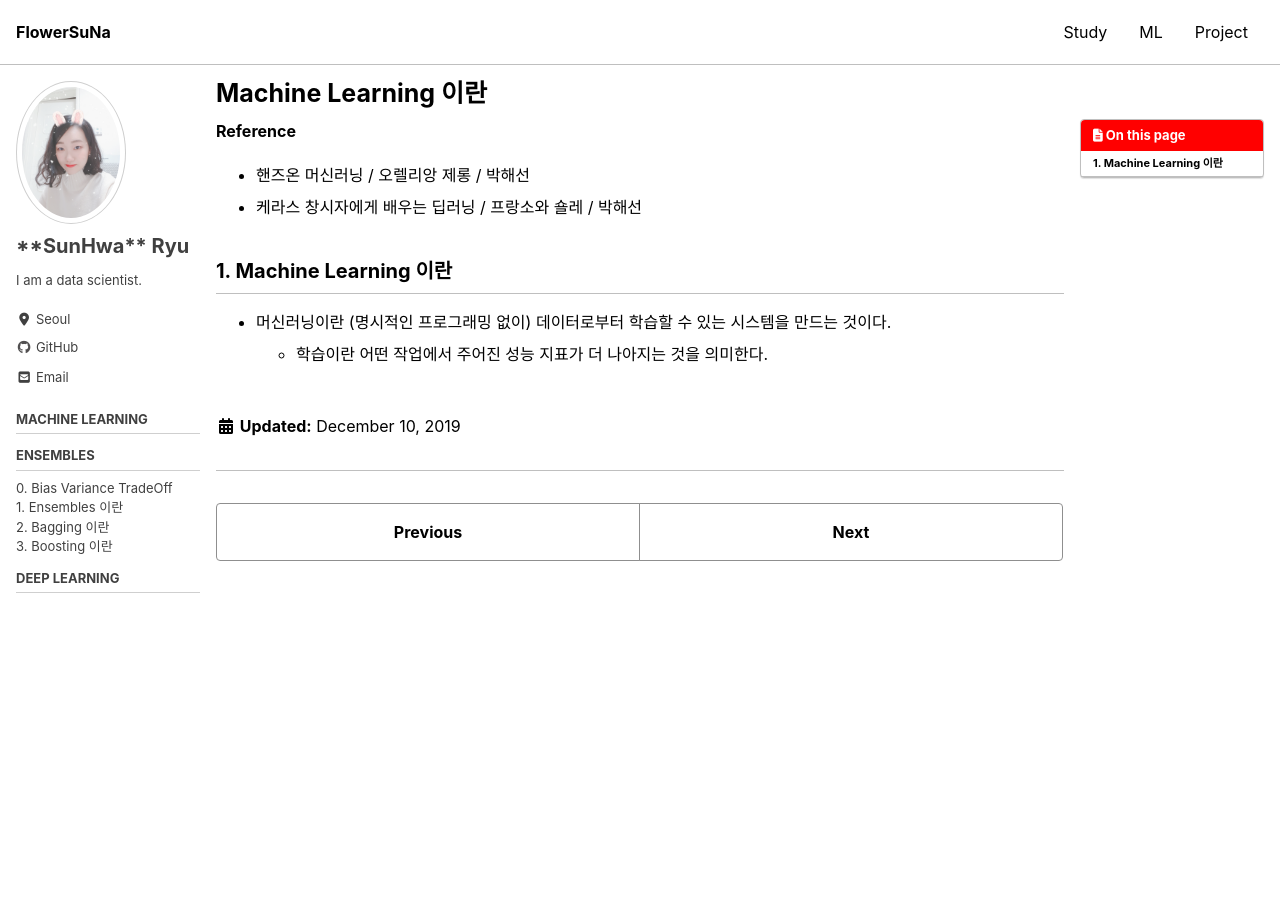
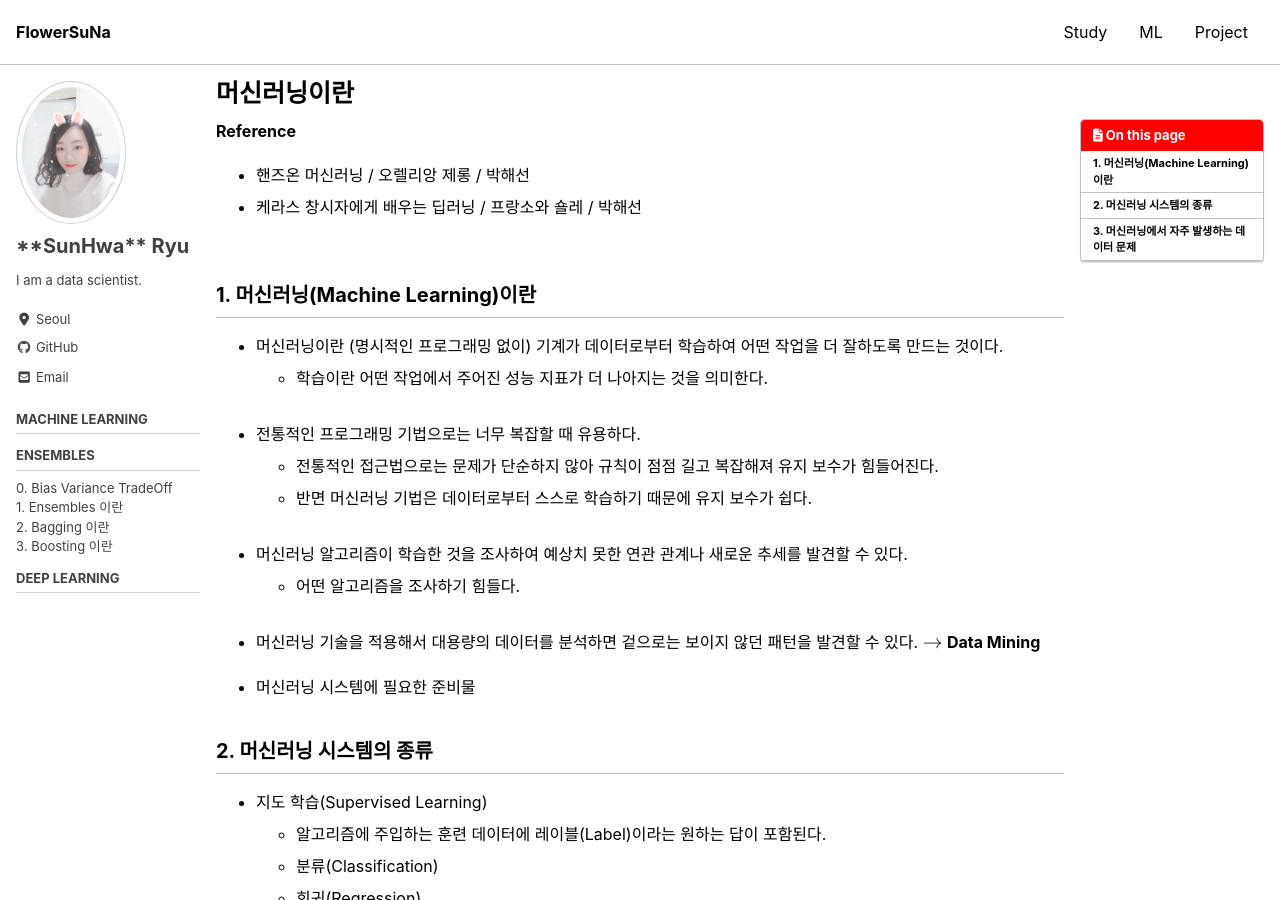
Before and after one commit to MinPinSunHwa/suna.github.io, a Jekyll site: the page built from _ml/machine_learning/0_machine_learning.md, in a window 1280 px wide and 900 px high. Built offline with Jekyll 4.4.1, drawn with Linux system fonts in a browser that asks for light colours; cached includes are drawn as plain includes; nearby versions of some CDN libraries; formulas are drawn with MathJax 3; some of the changed text lies outside the part shown.

Commit message:
Update 0_machine_learning.md

```diff
--- a/_ml/machine_learning/0_machine_learning.md
+++ b/_ml/machine_learning/0_machine_learning.md
@@ -1,5 +1,5 @@
 ---
-title: "Machine Learning 이란"
+title: "머신러닝이란"
 permalink: /ml/machine_learning/0/
 comments: true
 categories: [ML]
@@ -10,8 +10,96 @@ toc: true
 
 - 핸즈온 머신러닝 / 오렐리앙 제롱 / 박해선
 - 케라스 창시자에게 배우는 딥러닝 / 프랑소와 숄레 / 박해선
+<br><br>
 
-## 1. Machine Learning 이란
+## 1. 머신러닝(Machine Learning)이란
 
-- 머신러닝이란 (명시적인 프로그래밍 없이) 데이터로부터 학습할 수 있는 시스템을 만드는 것이다.
+- 머신러닝이란 (명시적인 프로그래밍 없이) 기계가 데이터로부터 학습하여 어떤 작업을 더 잘하도록 만드는 것이다.
   - 학습이란 어떤 작업에서 주어진 성능 지표가 더 나아지는 것을 의미한다.
+<br><br>
+
+- 전통적인 프로그래밍 기법으로는 너무 복잡할 때 유용하다.
+  - 전통적인 접근법으로는 문제가 단순하지 않아 규칙이 점점 길고 복잡해져 유지 보수가 힘들어진다.
+  - 반면 머신러닝 기법은 데이터로부터 스스로 학습하기 때문에 유지 보수가 쉽다.
+<br><br>
+
+- 머신러닝 알고리즘이 학습한 것을 조사하여 예상치 못한 연관 관계나 새로운 추세를 발견할 수 있다.
+  - 어떤 알고리즘을 조사하기 힘들다.
+<br><br>
+
+- 머신러닝 기술을 적용해서 대용량의 데이터를 분석하면 겉으로는 보이지 않던 패턴을 발견할 수 있다. $$ \to $$ **Data Mining**
+
+- 머신러닝 시스템에 필요한 준비물
+
+
+
+## 2. 머신러닝 시스템의 종류
+
+- 지도 학습(Supervised Learning)
+  - 알고리즘에 주입하는 훈련 데이터에 레이블(Label)이라는 원하는 답이 포함된다.
+  - 분류(Classification)
+  - 회귀(Regression)
+  - K-Nearest Neighbors, Linear Regression, Logistic Regression, Support Vector Machine, ...
+<br><br>
+
+- 비지도 학습(Unsupervised Learning)
+  - 훈련 데이터에 레이블이 없다.
+  - Clustering, Visualization, Dimensionality Reduction, Association Rule Learning, ...
+<br><br>
+
+- 준지도 학습(Semisupervised Learning)
+  - 레이블이 일부만 있는 데이터를 가지고 훈련한다.
+<br><br>
+
+- 강화 학습(Reinforcement Learning)
+  - 에이전트(학습하는 시스템)가 환경을 관찰하여 행동을 실행하고 그 결과로 보상 또는 벌점을 받는다.
+  - 시간이 지나면서 가장 큰 보상을 얻기 위해 정책(최상의 전략)을 스스로 학습한다.
+  - 정책은 주어진 상황에서 에이전트가 어떤 행동을 선택해야 할지 정의한다.
+<br><br>
+
+
+## 3. 머신러닝에서 자주 발생하는 데이터 문제
+
+- 충분하지 않은 양의 훈련 데이터
+  - 대부분의 머신러닝 알고리즘은 잘 작동하려면 데이터가 많아야 한다.
+  - 아주 간단한 문제에서조차도 많은 데이터가 필요하다.
+<br><br>
+
+- 대표성 없는 훈련 데이터
+  - 일반화가 잘되려면 일반화하기 원하는 새로운 사례를 훈련 데이터가 잘 대표해야 한다.
+  - 샘플이 작으면 우연에 의한 대표성 없는 데이터가 생긴다. $$ \to $$ **샘플링 잡음**(Sampling Noise)
+  - 매우 큰 샘플도 표본 추출 방법이 잘못되면 대표성을 띠지 못할 수 있다. $$ \to $$ **샘플링 편향**(Sampling Bias)
+<br><br>
+
+- 낮은 품질의 데이터
+  - 훈련 데이터가 에러, 이상치, 잡음으로 가득하다면 머신러닝 시스템이 내재된 패턴을 찾기 어려워 잘 작동하지 않는다.
+  - 그래서 훈련 데이터 정제에 많은 시간을 들인다.
+<br><br>
+
+- 관련 없는 특성
+  - 훈련 데이터에 관련 없는 특성이 적고 관련 있는 특성이 충분해야 시스템이 학습할 수 있다.
+  - 성공적인 머신러닝 프로젝트의 핵심 요소는 훈련에 사용할 좋은 특성을 찾는 것이다. $$ \to $$ **특성공학**(Feature Engineering)
+    - **특성 선택**(Feature Selection) : 가지고 있는 특성 중에서 훈련에 가장 유용한 특성 선택
+    - **특성 추출**(Feature Extraction) : 특성을 결합하여 더 유용한 특성 생성
+    - 새로운 데이터를 수집해 새 특성 생성
+<br><br>
+
+- 훈련 데이터 과대적합
+  - 모델이 훈련 데이터에 너무 잘 맞지만 일반성이 떨어질 수 있다.
+  - 복잡한 모델은 데이터의 미묘한 패턴을 감지할 수 있지만, 훈련 세트에 잡음이 많거나 데이터셋이 적으면 잡음이 섞인 패턴을 감지한다. 이런 패턴은 새로운 샘플에 일반화되지 못한다. $$ \to $$ **과대적합**(Overfitting)
+  - 과대적합은 훈련 데이터에 있는 잡음의 양에 비해 모델이 너무 복잡할 때 일어난다.
+  > **해결방법**
+  > - 파라미터 수가 적은 모델을 선택하거나, 훈련 데이터에 있는 특성 수를 줄이거나, 모델에 제약을 가하여 단순화시킨다.
+  > - 훈련 데이터를 더 많은 모은다.
+  > - 훈련 데이터의 잡음을 줄인다.
+
+<br>
+
+- 훈련 데이터 과소적합
+  - 모델이 너무 단순해서 데이터의 내재된 구조를 학습하지 못하는 경우가 있다. $$ \to $$ **과소적합**(Underfitting)
+  > **해결방법**
+  > - 모델 파라미터가 더 많은 강력한 모델을 선택한다.
+  > - 학습 알고리즘에 더 좋은 특성을 제공한다(특성공학).
+  > - 모델의 제약을 줄인다.
+
+<br>
```
